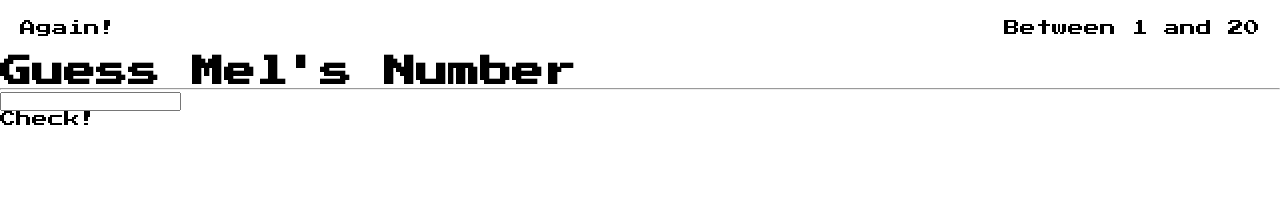
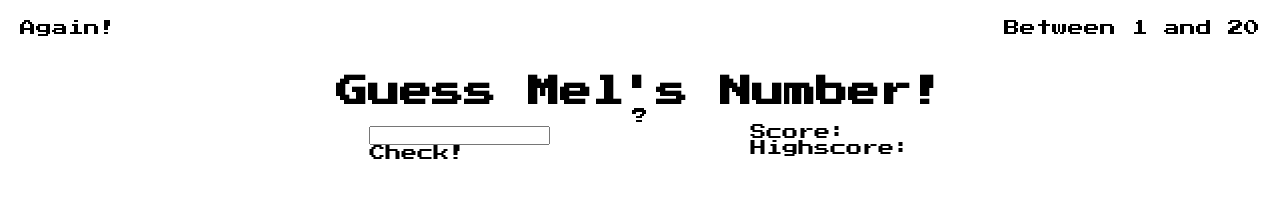
Before and after one commit to Melisa-t/guess-number, a plain HTML site: page index.html in a window 1280 px wide. Drawn offline with Linux system fonts and the light colour scheme.

Commit message:
flex styling initially done

```diff
--- a/index.html
+++ b/index.html
@@ -1,15 +1,18 @@
 <!DOCTYPE html>
 <html lang="en">
   <head>
-    <meta charset="UTF-8">
-    <meta name="viewport" content="width=device-width, initial-scale=1.0">
+    <meta charset="UTF-8" />
+    <meta name="viewport" content="width=device-width, initial-scale=1.0" />
     <title>Guess Mel's Number</title>
-    <link rel="stylesheet" href="style.css">
+    <link rel="stylesheet" href="style.css" />
     <script defer href="app.js"></script>
 
-    <link rel="preconnect" href="https://fonts.googleapis.com">
-<link rel="preconnect" href="https://fonts.gstatic.com" crossorigin>
-<link href="https://fonts.googleapis.com/css2?family=Press+Start+2P&display=swap" rel="stylesheet">
+    <link rel="preconnect" href="https://fonts.googleapis.com" />
+    <link rel="preconnect" href="https://fonts.gstatic.com" crossorigin />
+    <link
+      href="https://fonts.googleapis.com/css2?family=Press+Start+2P&display=swap"
+      rel="stylesheet"
+    />
   </head>
   <body>
     <div class="container">
@@ -18,18 +21,21 @@
         <div class="info-box">Between 1 and 20</div>
       </div>
       <div class="game-container">
-            <h1>Guess Mel's Number</h1>
-            <hr>
+        <h1>Guess Mel's Number!</h1>
+        <div class="box">?</div>
+        <div class="game-box">
           <div class="guess-container">
-                <input type="number" name="guess" id="guess-input">
+            <input type="number" name="guess" id="guess-input" />
             <div class="check-btn">Check!</div>
           </div>
+          <div class="information-container">
             <div class="warning-box"></div>
             <div class="stats-container">
-                <div class="score"></div>
-                <div class="highscore"></div>
+              <div class="score">Score:</div>
+              <div class="highscore">Highscore:</div>
             </div>
-
+          </div>
+        </div>
       </div>
     </div>
   </body>
--- a/style.css
+++ b/style.css
@@ -31,3 +31,17 @@ body {
     align-items: center;
     margin: 20px;
 }
+
+.game-container{
+    display: flex;
+    justify-content: center;
+    align-items: center;
+    flex-direction: column;
+    margin: 20px;
+}
+
+
+.game-box{
+    display: flex;
+    gap: 200px;
+}
```
Lines whose indentation alone changed are shown as unchanged.
